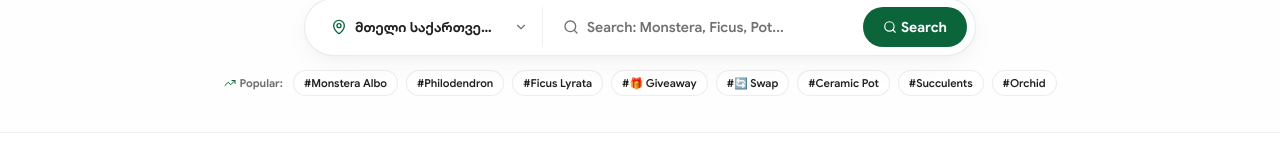
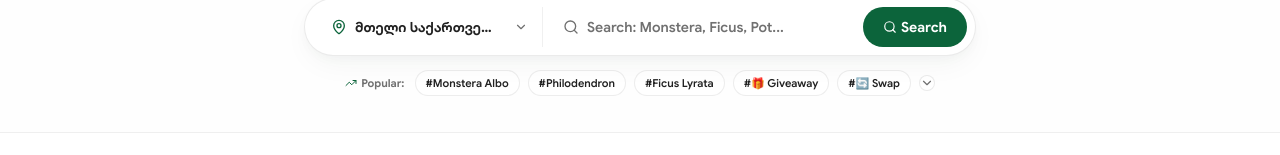
Before and after one commit to tokolejo/plant, a Next.js app: page /en in a window 1280 px wide. Shown: the part 179-334 px from the top of the page. Built offline with nearby package versions, Linux system fonts and the light colour scheme; no server answers; the database is empty; a web font is replaced by a local one.

Commit message:
feat: add icon-only expand/collapse toggle for popular tags

```diff
--- a/components/home/HeroSection.tsx
+++ b/components/home/HeroSection.tsx
@@ -8,6 +8,7 @@ import {
   Search,
   Sprout,
   TrendingUp,
+  ChevronDown
 } from "lucide-react";
 import { Button } from "@/components/ui/button";
 
@@ -18,6 +19,7 @@ export function HeroSection() {
 
   const [searchTerm, setSearchTerm] = React.useState("");
   const [selectedCity, setSelectedCity] = React.useState("მთელი საქართველო");
+  const [expandedTags, setExpandedTags] = React.useState(false);
 
   const handleSearch = (e: React.FormEvent) => {
     e.preventDefault();
@@ -29,7 +31,7 @@ export function HeroSection() {
     router.push(`/listings?${query.toString()}`);
   };
 
-  const trendingTags = [
+  const allTrendingTags = [
     { label: "Monstera Albo", query: "Monstera Albo" },
     { label: "Philodendron", query: "Philodendron" },
     { label: "Ficus Lyrata", query: "Ficus Lyrata" },
@@ -38,7 +40,13 @@ export function HeroSection() {
     { label: isKa ? "კერამიკული ქოთანი" : "Ceramic Pot", query: "ქოთანი" },
     { label: isKa ? "სუკულენტები" : "Succulents", query: "სუქულენტი" },
     { label: isKa ? "ორქიდეა" : "Orchid", query: "ორქიდეა" },
+    { label: isKa ? "ალოკაზია" : "Alocasia", query: "ალოკაზია" },
+    { label: isKa ? "სანსევიერია" : "Sansevieria", query: "სანსევიერია" },
+    { label: isKa ? "ბონსაი" : "Bonsai", query: "ბონსაი" },
+    { label: isKa ? "სუბსტრატი" : "Soil Mix", query: "სუბსტრატი" },
   ];
+
+  const visibleTags = expandedTags ? allTrendingTags : allTrendingTags.slice(0, 5);
 
   return (
     <section className="relative py-5 sm:py-8 border-b border-border/60 bg-surface-cream/30" style={{ overflow: 'visible' }}>
@@ -111,13 +119,14 @@ export function HeroSection() {
           </form>
         </div>
 
-        {/* 🏷️ 3. Clean Category / Filter Shortcuts — Single Row Swipe on Mobile */}
-        <div className="flex items-center gap-1.5 sm:gap-2 mt-3.5 text-xs overflow-x-auto no-scrollbar pb-1 -mx-4 px-4 sm:mx-0 sm:px-0 sm:flex-wrap sm:justify-center">
+        {/* 🏷️ 3. Clean Category / Filter Shortcuts with Icon-Only Expand/Collapse */}
+        <div className="flex items-center gap-1.5 sm:gap-2 mt-3.5 text-xs overflow-x-auto sm:overflow-visible no-scrollbar pb-1 -mx-4 px-4 sm:mx-0 sm:px-0 sm:flex-wrap sm:justify-center">
           <span className="flex items-center gap-1 font-bold text-muted-foreground text-[11px] shrink-0 mr-0.5">
             <TrendingUp className="w-3 h-3 text-primary" />
             <span>{isKa ? "პოპულარული:" : "Popular:"}</span>
           </span>
-          {trendingTags.map((item, idx) => (
+
+          {visibleTags.map((item, idx) => (
             <button
               key={idx}
               type="button"
@@ -134,6 +143,17 @@ export function HeroSection() {
               #{item.label}
             </button>
           ))}
+
+          {/* 🌟 Icon-Only Expand / Collapse Button */}
+          <button
+            type="button"
+            onClick={() => setExpandedTags(!expandedTags)}
+            aria-label={expandedTags ? (isKa ? "აკეცვა" : "Collapse") : (isKa ? "ჩამოშლა" : "Expand")}
+            title={expandedTags ? (isKa ? "აკეცვა" : "Collapse") : (isKa ? "ჩამოშლა" : "Expand")}
+            className="w-6.5 h-6.5 rounded-full bg-card hover:bg-surface-container border border-border/80 hover:border-primary/40 text-muted-foreground hover:text-primary flex items-center justify-center transition-all shadow-2xs shrink-0 cursor-pointer active:scale-95"
+          >
+            <ChevronDown className={`w-3.5 h-3.5 transition-transform duration-200 ${expandedTags ? "rotate-180 text-primary" : ""}`} />
+          </button>
         </div>
 
       </div>
```
